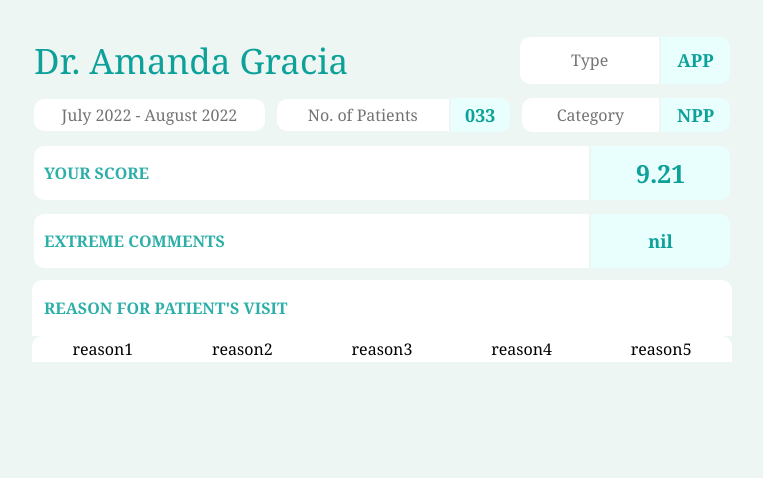
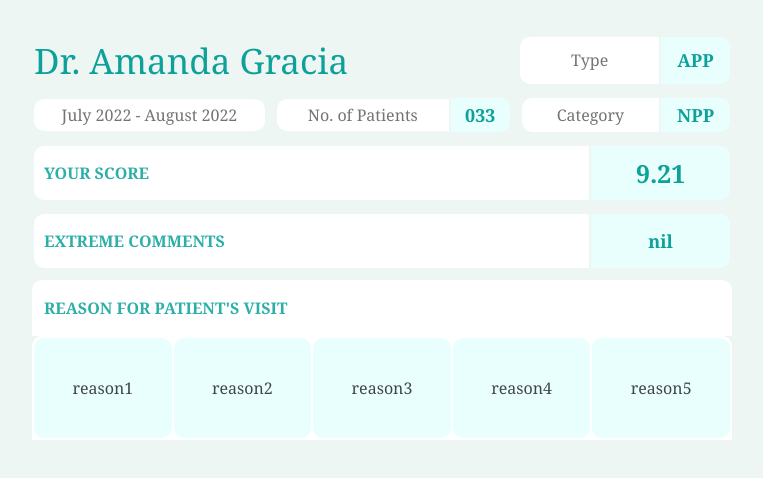
Before and after one commit to vivekEko/provider-score-template, a plain HTML site: page index.html in a window 1280 px wide. Shown: the part 116-594 px from the top of the page, without its empty margins (258-1021 px from the left). Drawn offline with Linux system fonts and the light colour scheme.

Commit message:
prototype v1

```diff
--- a/index.html
+++ b/index.html
@@ -16,6 +16,7 @@
       font-family: Georgia, "Times New Roman", Times, serif;
       font-size: 16px;
       font-weight: 400;
+      cursor: default;
     }
 
     /* utilities */
@@ -211,6 +212,18 @@
       border-radius: 10px 10px 0 0;
     }
 
+    .visit-reason-container {
+      height: 100px;
+      background: #e9fffe;
+      border-radius: 10px;
+    }
+
+    .visit-reason-content {
+      padding: 5px;
+      margin: 5px;
+      color: rgba(0, 0, 0, 0.726);
+    }
+
     .heading-reason {
       color: #2dafa9;
       text-align: left;
```
